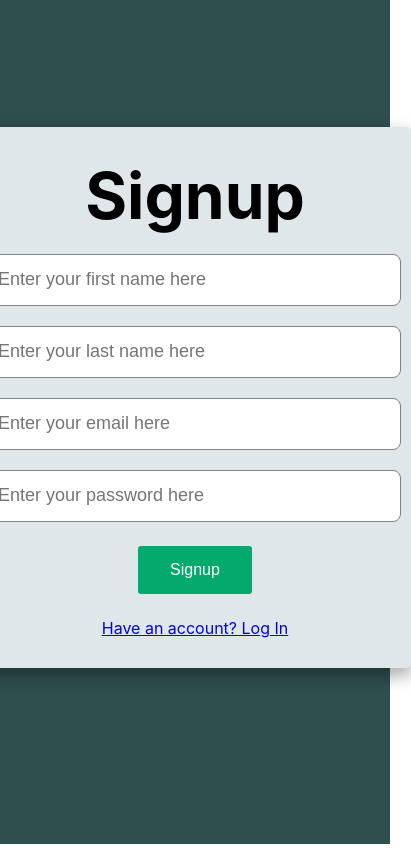
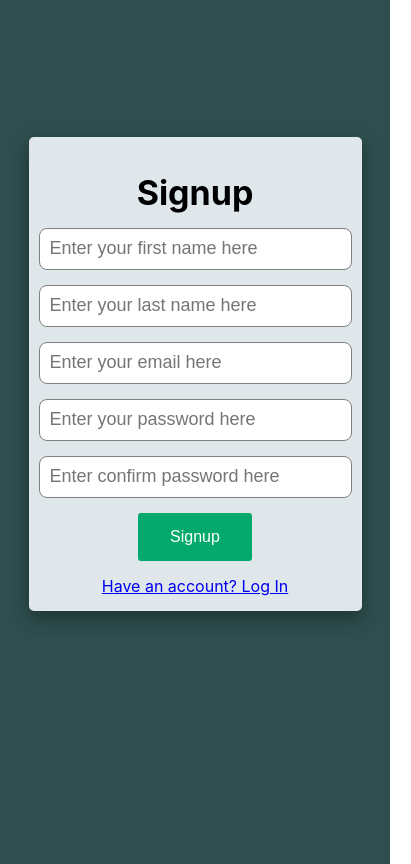
Before and after one commit to GopalPatidar36/manaze, a React (Create React App) app in the folder frontend/: page /signup in a window 390 px wide. Shown: the whole page, 411 px wide, since content can reach past the window. Built offline with nearby package versions, Linux system fonts and the light colour scheme.

Commit message:
create login and signup responsive design

```diff
--- a/frontend/src/CSS/auth.css
+++ b/frontend/src/CSS/auth.css
@@ -1,97 +1,74 @@
 .mainContainer {
+  display: flex;
   flex-direction: column;
-  display: flex;
   align-items: center;
   align-content: center;
   height: 100vh;
-  align-items: center;
   background-color: darkslategrey;
+  overflow-x: auto;
+  overflow-y: auto;
+  padding: 10px; /* Added padding for better spacing on small screens */
 }
 
 .boxContainer {
   display: flex;
   flex-direction: column;
   margin-top: 15vh;
-  padding-top: 30px;
-  padding-bottom: 30px;
+  padding: 15px 10px;
   padding-inline: 10px;
   background-color: rgb(223, 231, 235);
   align-items: center;
   box-sizing: border-box;
   border-radius: 5px;
   box-shadow: 0 8px 16px 0 rgba(0, 0, 0, 0.2), 0 6px 20px 0 rgba(0, 0, 0, 0.19);
-  overflow-y: auto;
-  overflow-x: auto;
+  width: 90%; /* Use a percentage width to be responsive */
+  max-width: 500px;
 }
 
-.titleContainer {
+.boxContainer h3 {
+  font-size: 34px;
+  font-weight: bolder;
+  align-items: center;
+  margin-top: 20px;
+  margin-bottom: 0px;
+}
+
+.loginForm {
   display: flex;
   flex-direction: column;
-  font-size: 64px;
-  font-weight: bolder;
-  align-items: center;
-  justify-content: center;
+  width: 100%;
 }
 
-.resultContainer,
-.historyItem {
-  flex-direction: row;
-  display: flex;
-  width: 400px;
-  align-items: center;
-  justify-content: space-between;
+.inputBox {
+  margin-top: 15px;
+  height: 38px;
+  font-size: large;
+  border-radius: 8px;
+  border: 1px solid grey;
+  padding-left: 10px;
 }
 
-.historyContainer {
-  flex-direction: column;
-  display: flex;
-  height: 200px;
-  align-items: center;
-  flex-grow: 5;
-  justify-content: flex-start;
-}
-
-.buttonContainer {
-  display: flex;
-  flex-direction: column;
-  align-items: center;
-  justify-content: center;
-  height: 260px;
-}
-
-.inputContainer {
-  display: flex;
-  flex-direction: column;
-  align-items: flex-start;
-  justify-content: center;
-}
-
-.inputContainer > .errorLabel {
+.loginForm > .errorLabel {
   color: red;
   font-size: 12px;
+  padding-left: 10px;
 }
 
 .inputButton {
-  background-color: #04aa6d; /* Green */
+  margin: 15px 15px;
+  align-self: center;
   border: none;
+  background-color: #04aa6d;
   color: white;
   padding: 15px 32px;
+  font-size: 16px;
   text-align: center;
+  border-radius: 3px;
+  display: inline-block;
   text-decoration: none;
-  display: inline-block;
-  font-size: 16px;
-  margin: 4px 2px;
   cursor: pointer;
-  border-radius: 3px;
 }
+
 .inputButton:hover {
   box-shadow: 0 8px 16px 0 rgba(0, 0, 0, 0.2), 0 6px 20px 0 rgba(0, 0, 0, 0.19);
 }
-.inputBox {
-  height: 48px;
-  width: 400px;
-  font-size: large;
-  border-radius: 8px;
-  border: 1px solid grey;
-  padding-left: 8px;
-}
--- a/frontend/src/components/auth/Login.js
+++ b/frontend/src/components/auth/Login.js
@@ -30,19 +30,8 @@ const Login = (props) => {
   return (
     <div className={"mainContainer"}>
       <div className="boxContainer">
-        <div className={"titleContainer"}>
-          <div>Login</div>
-        </div>
-        <br />
-        <form
-          style={{
-            display: "flex",
-            flexDirection: "column",
-            alignItems: "center",
-          }}
-          onSubmit={handleSubmit}
-        >
-          <div className={"inputContainer"}>
+        <h3>Login</h3>
+        <form className="loginForm" onSubmit={handleSubmit}>
           <input
             value={userEmail}
             placeholder="Enter your email here"
@@ -52,9 +41,7 @@ const Login = (props) => {
             required
           />
           <label className="errorLabel">{emailError}</label>
-          </div>
-          <br />
-          <div className={"inputContainer"}>
+
           <input
             value={password}
             placeholder="Enter your password here"
@@ -65,13 +52,11 @@ const Login = (props) => {
             minLength={5}
           />
           <label className="errorLabel">{passwordError}</label>
-          </div>
-          <br />
-          <button className={"inputButton"} type="submit">
+
+          <button className="inputButton" type="submit">
             Login
           </button>
         </form>
-        <br />
         <Link to="/signup">If you don't have account</Link>
       </div>
     </div>
--- a/frontend/src/components/auth/Signup.js
+++ b/frontend/src/components/auth/Signup.js
@@ -9,49 +9,32 @@ const Signup = (props) => {
   const [lastName, setLastName] = useState("");
   const [userEmail, setEmail] = useState("");
   const [password, setPassword] = useState("");
+  const [confirmPass, setConfirmPass] = useState("");
+  const [passError, setPassError] = useState("");
 
   const handleSubmit = (e) => {
     e.preventDefault();
+    if (confirmPass !== password) {
+      setPassError("Password and Confirm Password do not match. Please try again");
+      return;
+    }
     dispatch(registerUser({ firstName, lastName, userEmail: userEmail.toLowerCase(), password }));
+    setFirstName("");
+    setLastName("");
     setEmail("");
-    setFirstName("")
-    setLastName("")
-    setEmail("")
-    setPassword("")
+    setPassword("");
+    setConfirmPass("");
   };
 
   return (
     <div className={"mainContainer"}>
       <div className="boxContainer">
-        <div className={"titleContainer"}>
-          <div>Signup</div>
-        </div>
-        <br />
-        <form
-          style={{
-            display: "flex",
-            flexDirection: "column",
-            alignItems: "center",
-          }}
-          onSubmit={handleSubmit}
-        >
-          <div className={"inputContainer"}>
-            <input
-              required
-              value={firstName}
-              placeholder="Enter your first name here"
-              onChange={(ev) => setFirstName(ev.target.value)}
-              className={"inputBox"}
-            />
-          </div>
-          <br />
+        <h3>Signup</h3>
+        <form className="loginForm" onSubmit={handleSubmit}>
+          <input required value={firstName} placeholder="Enter your first name here" onChange={(ev) => setFirstName(ev.target.value)} className={"inputBox"} />
 
-          <div className={"inputContainer"}>
           <input required value={lastName} placeholder="Enter your last name here" onChange={(ev) => setLastName(ev.target.value)} className={"inputBox"} />
-          </div>
-          <br />
 
-          <div className={"inputContainer"}>
           <input
             type="email"
             required
@@ -60,25 +43,38 @@ const Signup = (props) => {
             onChange={(ev) => setEmail(ev.target.value)}
             className={"inputBox"}
           />
-          </div>
-          <br />
-          <div className={"inputContainer"}>
           <input
             required
             type="password"
             minLength={5}
             value={password}
             placeholder="Enter your password here"
-              onChange={(ev) => setPassword(ev.target.value)}
+            onChange={(ev) => {
+              setPassword(ev.target.value);
+              setPassError("");
+            }}
             className={"inputBox"}
           />
-          </div>
-          <br />
+          <label className="errorLabel">{passError}</label>
+
+          <input
+            required
+            type="password"
+            minLength={5}
+            value={confirmPass}
+            placeholder="Enter confirm password here"
+            onChange={(ev) => {
+              setConfirmPass(ev.target.value);
+              setPassError("");
+            }}
+            className={"inputBox"}
+          />
+          <label className="errorLabel">{passError}</label>
+
           <button className={"inputButton"} type="submit">
             Signup
           </button>
         </form>
-        <br />
         <Link to="/">Have an account? Log In</Link>
       </div>
     </div>
--- a/frontend/src/index.js
+++ b/frontend/src/index.js
@@ -8,11 +8,9 @@ import store from "./store";
 
 const root = ReactDOM.createRoot(document.getElementById("root"));
 root.render(
-  <React.StrictMode>
     <Provider store={store}>
       <App />
     </Provider>
-  </React.StrictMode>
 );
 
 // If you want to start measuring performance in your app, pass a function
```
Lines whose indentation alone changed are shown as unchanged.
